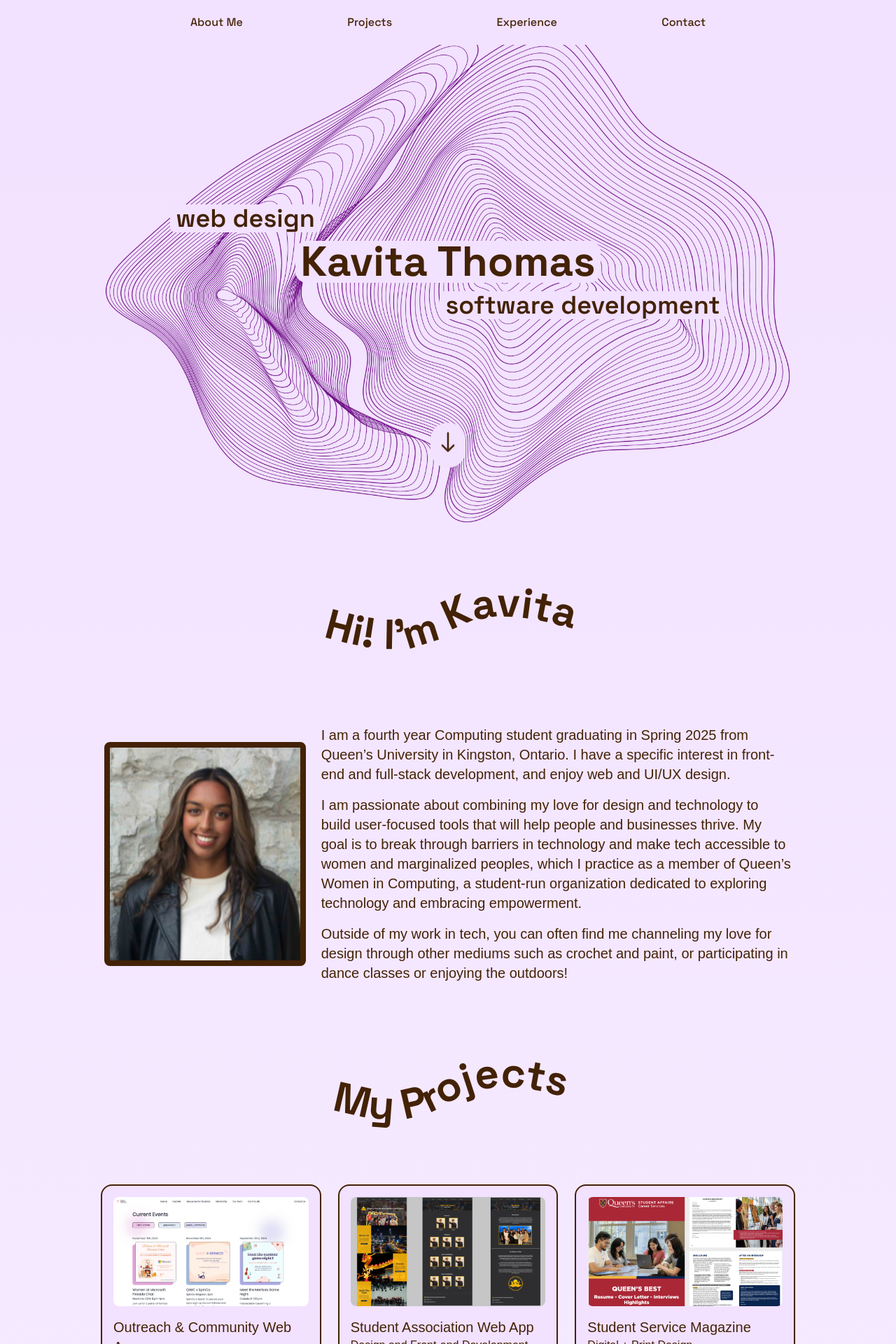
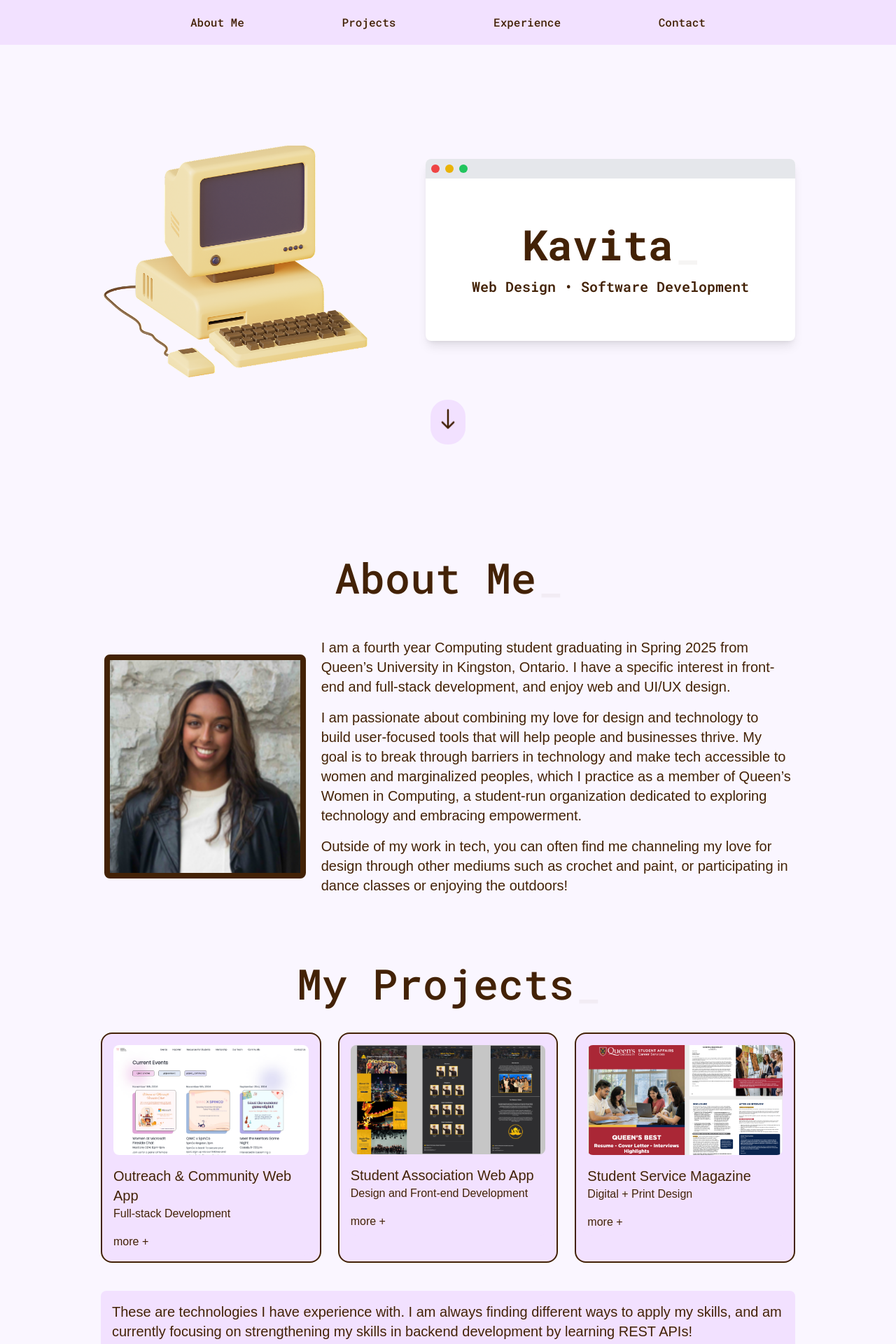
Before and after one commit to kavitaithomas/portfolio, a React (Create React App) app: page / in a window 1280 px wide. Shown: the top 1920 px of the page at 70% size. Built offline with nearby package versions, Linux system fonts and the light colour scheme.

Commit message:
changed title font

```diff
--- a/package.json
+++ b/package.json
@@ -9,7 +9,8 @@
     "react-dom": "^18.2.0",
     "react-icons": "^5.4.0",
     "react-scripts": "5.0.1",
-    "react-scroll": "^1.9.0"
+    "react-scroll": "^1.9.0",
+    "react-simple-typewriter": "^5.0.1"
   },
   "scripts": {
     "start": "react-scripts start",
--- a/src/App.js
+++ b/src/App.js
@@ -8,7 +8,7 @@ import Contact from "./components/Contact";
 
 function App() {
   return (
-    <div className="bg-gradient-to-b from-darkest-purple to-dark-purple min-h-screen overflow-x-hidden">
+    <div className="bg-my-light min-h-screen overflow-x-hidden">
       <div className="mx-8 md:mx-16 lg:mx-36 max-w-full">
         <NavBar />
         <Hero />
--- a/src/components/AboutMe.jsx
+++ b/src/components/AboutMe.jsx
@@ -1,35 +1,23 @@
 import React from "react";
 import headshot from "../assets/headshot.png";
 import { AiFillLinkedin } from "react-icons/ai";
+import { Typewriter } from "react-simple-typewriter";
 
 const AboutMe = () => {
   return (
     <div name="aboutme">
       <div className="w-full flex flex-col items-center md:my-10">
-        {/* Wave Text */}
-        <div
-          className="font-title my-4
-         sm:text-2xl md:text-3xl"
-        >
-          <svg
-            className="w-[1000px] h-[200px]"
-            viewBox="0 0 400 100"
-            xmlns="http://www.w3.org/2000/svg"
-          >
-            <defs>
-              <path
-                id="wave"
-                d="M10,50 C60,10 140,90 200,50 C260,10 340,90 390,50"
-                fill="transparent"
-              />
-            </defs>
-            <text fill="#432206" fontWeight="bold">
-              <textPath href="#wave" textAnchor="middle" startOffset="50%">
-                Hi! I'm Kavita
-              </textPath>
-            </text>
-          </svg>
-        </div>
+        <h1 className="text-my-gray text-5xl md:text-6xl font-title font-medium py-10">
+          <Typewriter
+            words={["About Me"]}
+            loop={1}
+            cursor
+            cursorStyle="_"
+            typeSpeed={200}
+            deleteSpeed={100}
+            delaySpeed={1000}
+          />
+        </h1>
         <div className="flex flex-col items-center xl:flex-row justify-evenly w-full">
           {/* Headshot with Link*/}
           <a
--- a/src/components/Contact.jsx
+++ b/src/components/Contact.jsx
@@ -2,32 +2,24 @@ import React from "react";
 import { AiFillLinkedin } from "react-icons/ai";
 import { FaGithub } from "react-icons/fa";
 import { MdOutlineEmail } from "react-icons/md";
+import { Typewriter } from "react-simple-typewriter";
 
 const Contact = () => {
   return (
     <div name="contact" className="w-full pb-20">
       {/* Title */}
       <div className="w-full flex justify-center md:mt-10">
-        <div className="text-my-gray font-title mt-4 sm:text-2xl md:text-3xl">
-          <svg
-            className="w-[1000px] h-[200px]"
-            viewBox="0 0 400 100"
-            xmlns="http://www.w3.org/2000/svg"
-          >
-            <defs>
-              <path
-                id="wave"
-                d="M10,50 C60,10 140,90 200,50 C260,10 340,90 390,50"
-                fill="transparent"
-              />
-            </defs>
-            <text fill="#432206" fontWeight="bold">
-              <textPath href="#wave" textAnchor="middle" startOffset="50%">
-                Contact
-              </textPath>
-            </text>
-          </svg>
-        </div>
+        <h1 className="text-my-gray text-5xl md:text-6xl font-title font-medium py-10">
+          <Typewriter
+            words={["Contact"]}
+            loop={1}
+            cursor
+            cursorStyle="_"
+            typeSpeed={200}
+            deleteSpeed={100}
+            delaySpeed={1000}
+          />
+        </h1>
       </div>
 
       {/* Social Icons for mobile*/}
--- a/src/components/Experience.jsx
+++ b/src/components/Experience.jsx
@@ -1,5 +1,6 @@
 import React from "react";
 import { useState } from "react";
+import { Typewriter } from "react-simple-typewriter";
 
 const Experience = () => {
   const [activeIndex, setActiveIndex] = useState(null);
@@ -45,29 +46,18 @@ const Experience = () => {
 
   return (
     <div>
-      {/* Wave Text */}
       <div name="experience" className="flex flex-col items-center md:my-6">
-        {/* Title */}
-        <div className="font-title mt-2 sm:text-2xl md:text-3xl">
-          <svg
-            className="w-[1000px] h-[200px]"
-            viewBox="0 0 400 100"
-            xmlns="http://www.w3.org/2000/svg"
-          >
-            <defs>
-              <path
-                id="wave"
-                d="M10,50 C60,10 140,90 200,50 C260,10 340,90 390,50"
-                fill="transparent"
-              />
-            </defs>
-            <text fill="#432206" fontWeight="bold">
-              <textPath href="#wave" textAnchor="middle" startOffset="50%">
-                Experience
-              </textPath>
-            </text>
-          </svg>
-        </div>
+        <h1 className="text-my-gray text-5xl md:text-6xl font-title font-medium py-10">
+          <Typewriter
+            words={["Experience"]}
+            loop={1}
+            cursor
+            cursorStyle="_"
+            typeSpeed={200}
+            deleteSpeed={100}
+            delaySpeed={1000}
+          />
+        </h1>
       </div>
       {/* Accordion */}
       <div className="w-full">
--- a/src/components/Hero.jsx
+++ b/src/components/Hero.jsx
@@ -1,32 +1,49 @@
 import React from "react";
-import hero from "../assets/Hero.png";
+import heroimg from "../assets/hero-img.png";
+import { Typewriter } from "react-simple-typewriter";
 import { IoIosArrowRoundDown } from "react-icons/io";
 import { Link } from "react-scroll";
 
 const Hero = () => {
   return (
-    <div className="relative z-10">
-      {/* Hero Image - Touches Top of Page */}
-      <div className="relative flex justify-center items-center">
-        <img
-          src={hero}
-          alt="Purple waves of life design"
-          className="w-full h-auto mt-8"
-        />
-      </div>
-
+    <div className="relative">
       {/* Text */}
       <div className="flex flex-col justify-center items-center">
-        <div className="font-title absolute top-0 left-0 w-full h-full flex flex-col justify-center items-center text-my-gray z-20">
-          <p className="px-2 bg-darkest-purple rounded-lg sm:text-lg md:text-4xl font-semibold absolute top-[25%] left-[5%] sm:top-[37%] sm:left-[8%] md:top-[39%] md:left-[10%]">
-            web design
-          </p>
-          <h1 className="px-2 bg-darkest-purple rounded-2xl my-10 text-lg sm:text-3xl md:text-5xl lg:text-6xl lg:my-8 font-bold text-center">
-            Kavita Thomas
-          </h1>
-          <p className="px-2 bg-darkest-purple rounded-lg w-1/3 sm:w-auto sm:text-lg md:text-4xl font-semibold absolute bottom-[20%] right-[5%] sm:bottom-[37%] sm:right-[8%] md:bottom-[39%] md:right-[10%]">
-            software development
-          </p>
+        <div className="flex flex-col md:flex-row md:space-x-20 justify-between items-center my-44">
+          <img
+            src={heroimg}
+            alt="retro computer graphic"
+            className="w-96 h-auto mt-8"
+          />
+          {/* Browser Mockup */}
+          <div className="bg-white shadow-lg rounded-lg w-[600px] md:w-[700px] lg:w-[800px]">
+            {/* Fake Browser Header */}
+            <div className="flex items-center space-x-2 p-2 bg-gray-200 rounded-t-lg">
+              <span className="w-3 h-3 bg-red-500 rounded-full"></span>
+              <span className="w-3 h-3 bg-yellow-500 rounded-full"></span>
+              <span className="w-3 h-3 bg-green-500 rounded-full"></span>
+            </div>
+
+            {/* Typing Effect & Subtitle */}
+            <div className="p-10 md:p-16 text-center">
+              <h1 className="text-my-gray text-5xl md:text-6xl font-title font-bold whitespace-nowrap">
+                <Typewriter
+                  words={["Kavita Thomas"]}
+                  loop={0}
+                  cursor
+                  cursorStyle="_"
+                  typeSpeed={200}
+                  deleteSpeed={100}
+                  delaySpeed={1000}
+                />
+              </h1>
+              <p className="font-title text-lg md:text-xl text-my-gray mt-4 font-semibold">
+                Web Design • Software Development
+              </p>
+            </div>
+          </div>
+
+          {/* Image */}
         </div>
 
         {/* Arrow Button */}
--- a/src/components/Projects.jsx
+++ b/src/components/Projects.jsx
@@ -1,4 +1,5 @@
 import React, { useState } from "react";
+import { Typewriter } from "react-simple-typewriter";
 import qwic from "../assets/projects/qwic.png";
 import magazine from "../assets/projects/magazine.png";
 import qvsa from "../assets/projects/qvsa.png";
@@ -70,30 +71,17 @@ const Projects = () => {
         name="projects"
         className="flex flex-col justify-center items-center md:my-10"
       >
-        {/* Wave Text */}
-        <div
-          className="font-title my-4
-         sm:text-2xl md:text-3xl"
-        >
-          <svg
-            className="w-[1000px] h-[200px]"
-            viewBox="0 0 400 100"
-            xmlns="http://www.w3.org/2000/svg"
-          >
-            <defs>
-              <path
-                id="wave"
-                d="M10,50 C60,10 140,90 200,50 C260,10 340,90 390,50"
-                fill="transparent"
-              />
-            </defs>
-            <text fill="#432206" fontWeight="bold">
-              <textPath href="#wave" textAnchor="middle" startOffset="50%">
-                My Projects
-              </textPath>
-            </text>
-          </svg>
-        </div>
+        <h1 className="text-my-gray text-5xl md:text-6xl font-title font-medium py-10">
+          <Typewriter
+            words={["My Projects"]}
+            loop={1}
+            cursor
+            cursorStyle="_"
+            typeSpeed={200}
+            deleteSpeed={100}
+            delaySpeed={1000}
+          />
+        </h1>
 
         {/* Project Cards */}
         <div className="flex flex-col space-y-8 md:flex-row md:space-x-6 md:space-y-0">
--- /dev/null
+++ b/src/components/Typewriter.jsx
@@ -0,0 +1,40 @@
+import { useState, useEffect, useRef } from "react";
+import { Typewriter } from "react-simple-typewriter";
+
+const VisibleTypewriter = ({ text, className = "" }) => {
+  const [isVisible, setIsVisible] = useState(false);
+  const sectionRef = useRef(null);
+
+  useEffect(() => {
+    const observer = new IntersectionObserver(
+      ([entry]) => {
+        if (entry.isIntersecting) {
+          setIsVisible(true);
+          observer.disconnect(); // Stop observing once triggered
+        }
+      },
+      { threshold: 0.5 } // Trigger when 50% visible
+    );
+
+    if (sectionRef.current) observer.observe(sectionRef.current);
+    return () => observer.disconnect();
+  }, []);
+
+  return (
+    <div ref={sectionRef} className={`text-center ${className}`}>
+      {isVisible && (
+        <Typewriter
+          words={[text]}
+          loop={1}
+          cursor
+          cursorStyle="_"
+          typeSpeed={100}
+          deleteSpeed={50}
+          delaySpeed={1000}
+        />
+      )}
+    </div>
+  );
+};
+
+export default VisibleTypewriter;
--- a/src/index.css
+++ b/src/index.css
@@ -1,5 +1,5 @@
 @import url("https://fonts.googleapis.com/css2?family=Source+Sans+3:wght@200..900&display=swap");
-@import url("https://fonts.googleapis.com/css2?family=Space+Grotesk:wght@300..700&display=swap");
+@import url("https://fonts.googleapis.com/css2?family=Roboto+Mono:ital,wght@0,100..700;1,100..700&display=swap");
 
 @tailwind base;
 @tailwind components;
--- a/tailwind.config.js
+++ b/tailwind.config.js
@@ -4,13 +4,13 @@ module.exports = {
   theme: {
     extend: {
       fontFamily: {
-        title: ["Space Grotesk"],
+        title: ["Roboto Mono"],
       },
       colors: {
-        "darkest-purple": "#F2E1FF",
-        "dark-purple": "#F8F3FF",
-        "my-gray": "#432206",
-        "med-purple": "#6D0A84",
+        "darkest-purple": "#F2E1FF", //light pink
+        "dark-purple": "#F8F3FF", // whitish pink
+        "my-gray": "#432206", // brown
+        "my-light": "#FAF6FF", // white
       },
     },
   },
```
Also changed, not shown: src/assets/hero-img.png (added), 1 other file (tests, documents, lock files or other folders).
